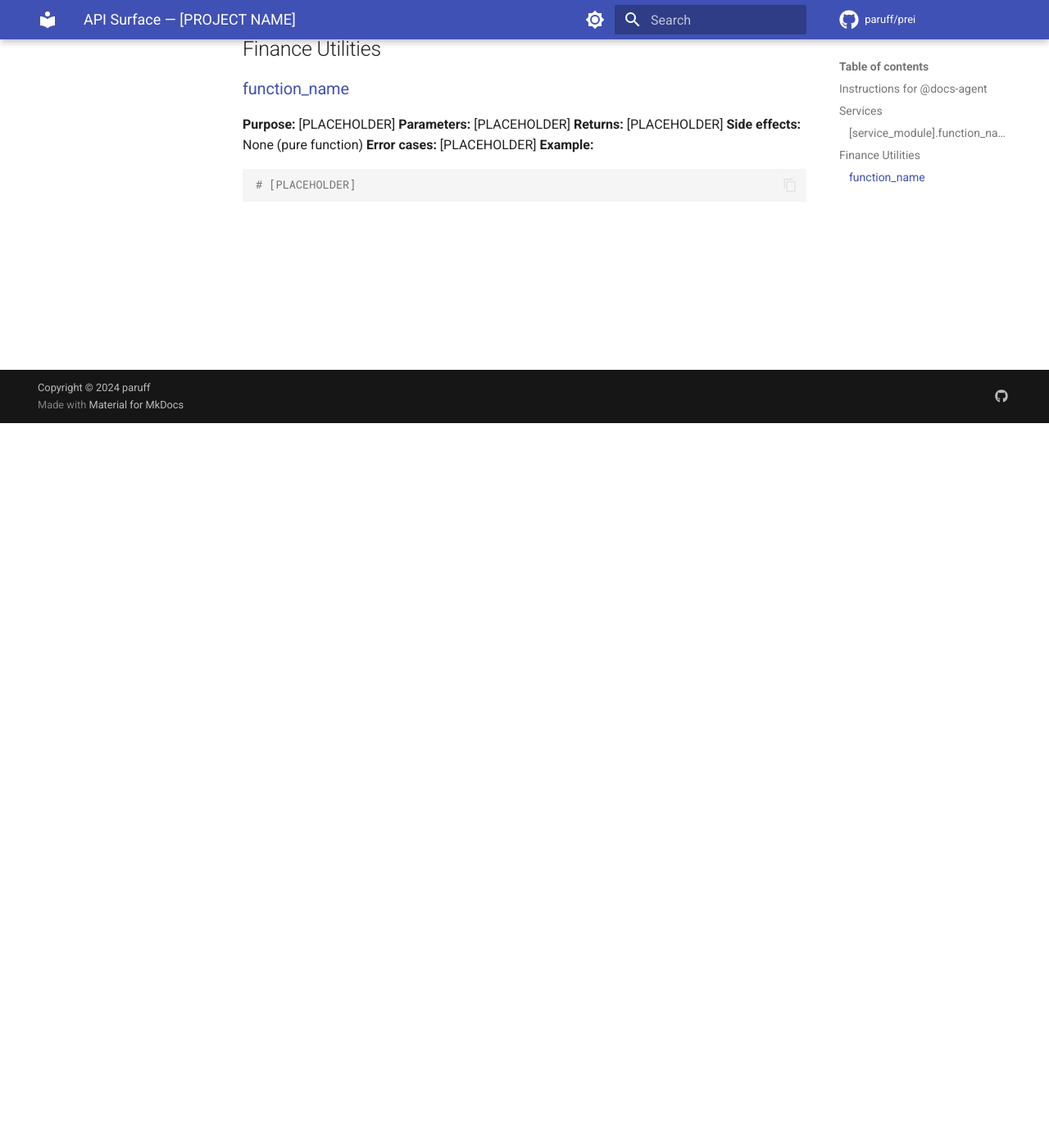
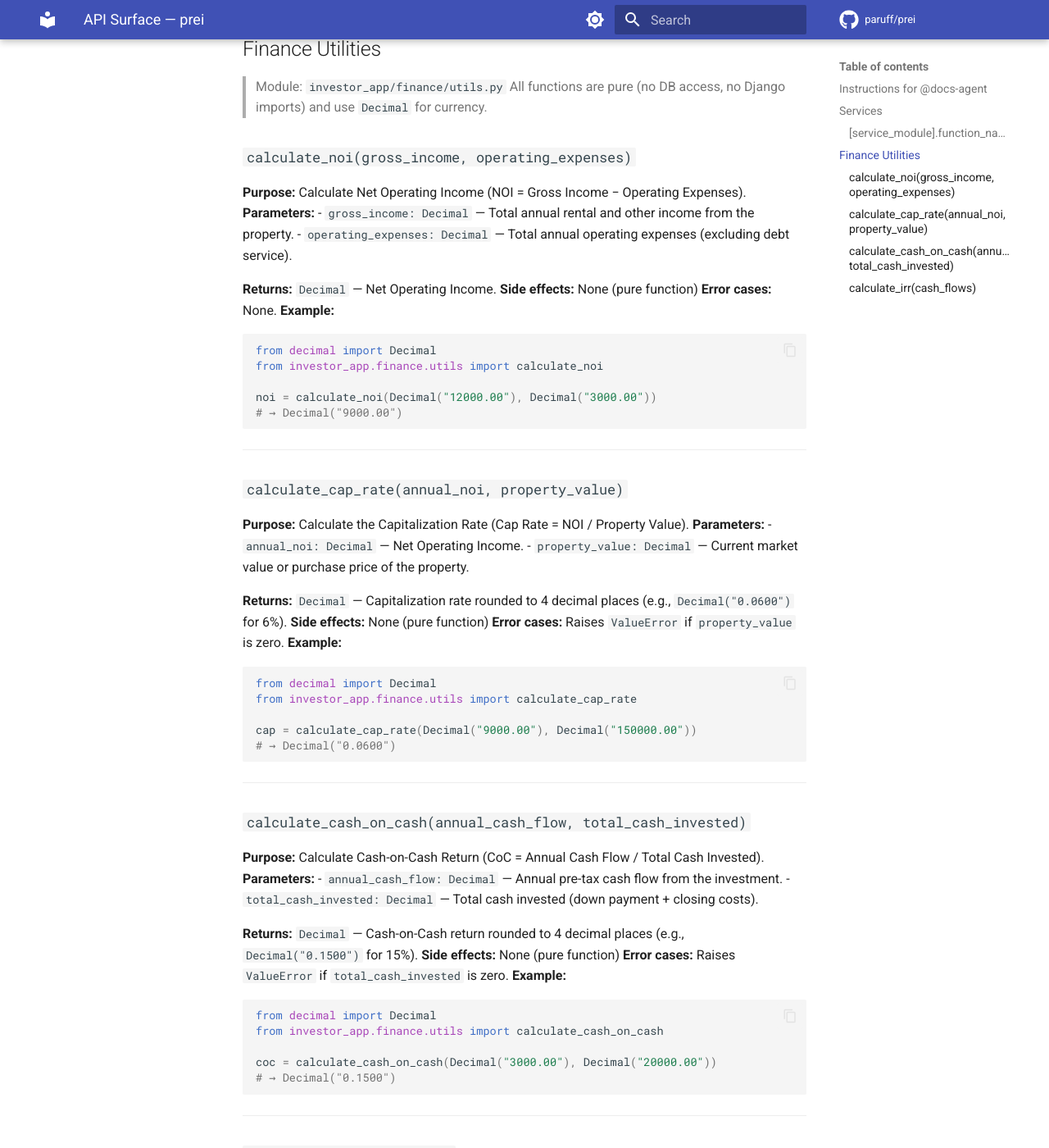
Before and after one commit to paruff/prei, an MkDocs documentation site: the page built from docs/API_SURFACE.md, in a window 1280 px wide and 1400 px high, scrolled down 884 px. Shown: the whole window at 82% size. Built offline with MkDocs 1.6.1 and Material for MkDocs 9.7.7, drawn with Linux system fonts in a browser that asks for light colours; comment, search, counter and statistics services are not loaded; the version menu is left out; some of the changed text lies outside the part shown.

Commit message:
docs: update API_SURFACE.md and CHANGE_IMPACT_MAP.md for finance utils changes
Agent-Logs-Url: https://github.com/paruff/prei/sessions/ed5c26a2-b282-4591-a5c7-5e8068376b5d

Co-authored-by: paruff <3465944+paruff@users.noreply.github.com>

````diff
--- a/docs/API_SURFACE.md
+++ b/docs/API_SURFACE.md
@@ -1,8 +1,8 @@
-# API Surface — [PROJECT NAME]
+# API Surface — prei
 
 > Auto-maintained by `@docs-agent`. Updated whenever `core/services/` or `investor_app/finance/utils.py` changes.
 > DORA AI Cap 3: This document is loaded as context before every code generation session.
-> Last updated: [PLACEHOLDER]
+> Last updated: 2026-05-04
 
 -----
 
@@ -13,7 +13,7 @@ When updating this file:
 1. Scan all files in `core/services/` and `investor_app/finance/` for public functions
 1. Document each using the format below
 1. Remove any entries for functions that no longer exist
-1. Add a “Last updated” timestamp at the top
+1. Add a "Last updated" timestamp at the top
 
 -----
 
@@ -38,17 +38,92 @@ When updating this file:
 
 ## Finance Utilities
 
-<!-- @docs-agent: populate from investor_app/finance/utils.py -->
+> Module: `investor_app/finance/utils.py`
+> All functions are pure (no DB access, no Django imports) and use `Decimal` for currency.
 
-### [function_name](params)
+### `calculate_noi(gross_income, operating_expenses)`
 
-**Purpose:** [PLACEHOLDER]
-**Parameters:** [PLACEHOLDER]
-**Returns:** [PLACEHOLDER]
+**Purpose:** Calculate Net Operating Income (NOI = Gross Income − Operating Expenses).
+**Parameters:**
+- `gross_income: Decimal` — Total annual rental and other income from the property.
+- `operating_expenses: Decimal` — Total annual operating expenses (excluding debt service).
+
+**Returns:** `Decimal` — Net Operating Income.
 **Side effects:** None (pure function)
-**Error cases:** [PLACEHOLDER]
+**Error cases:** None.
 **Example:**
 
 ```python
-# [PLACEHOLDER]
+from decimal import Decimal
+from investor_app.finance.utils import calculate_noi
+
+noi = calculate_noi(Decimal("12000.00"), Decimal("3000.00"))
+# → Decimal("9000.00")
 ```
+
+---
+
+### `calculate_cap_rate(annual_noi, property_value)`
+
+**Purpose:** Calculate the Capitalization Rate (Cap Rate = NOI / Property Value).
+**Parameters:**
+- `annual_noi: Decimal` — Net Operating Income.
+- `property_value: Decimal` — Current market value or purchase price of the property.
+
+**Returns:** `Decimal` — Capitalization rate rounded to 4 decimal places (e.g., `Decimal("0.0600")` for 6%).
+**Side effects:** None (pure function)
+**Error cases:** Raises `ValueError` if `property_value` is zero.
+**Example:**
+
+```python
+from decimal import Decimal
+from investor_app.finance.utils import calculate_cap_rate
+
+cap = calculate_cap_rate(Decimal("9000.00"), Decimal("150000.00"))
+# → Decimal("0.0600")
+```
+
+---
+
+### `calculate_cash_on_cash(annual_cash_flow, total_cash_invested)`
+
+**Purpose:** Calculate Cash-on-Cash Return (CoC = Annual Cash Flow / Total Cash Invested).
+**Parameters:**
+- `annual_cash_flow: Decimal` — Annual pre-tax cash flow from the investment.
+- `total_cash_invested: Decimal` — Total cash invested (down payment + closing costs).
+
+**Returns:** `Decimal` — Cash-on-Cash return rounded to 4 decimal places (e.g., `Decimal("0.1500")` for 15%).
+**Side effects:** None (pure function)
+**Error cases:** Raises `ValueError` if `total_cash_invested` is zero.
+**Example:**
+
+```python
+from decimal import Decimal
+from investor_app.finance.utils import calculate_cash_on_cash
+
+coc = calculate_cash_on_cash(Decimal("3000.00"), Decimal("20000.00"))
+# → Decimal("0.1500")
+```
+
+---
+
+### `calculate_irr(cash_flows)`
+
+**Purpose:** Calculate the Internal Rate of Return (IRR) using `numpy-financial`.
+**Parameters:**
+- `cash_flows: Sequence[float | int | Decimal]` — Sequence of cash flows. The first value is typically negative (initial investment), followed by periodic returns. Accepts `int`, `float`, or `Decimal`; each value is coerced to `float` internally.
+
+**Returns:** `Decimal` — IRR as a Decimal (e.g., `Decimal("0.0699")` for ~7%).
+**Side effects:** None (pure function)
+**Error cases:**
+- Raises `ValueError` if fewer than 2 cash flows are supplied.
+- Raises `ValueError` if the IRR cannot be computed (e.g., all non-negative flows).
+
+**Example:**
+
+```python
+from investor_app.finance.utils import calculate_irr
+
+irr = calculate_irr([-1000, 500, 600])
+# → Decimal("0.0699")  (approximately)
+```
````
Also changed, not shown: docs/CHANGE_IMPACT_MAP.md (+18 -6 lines).
